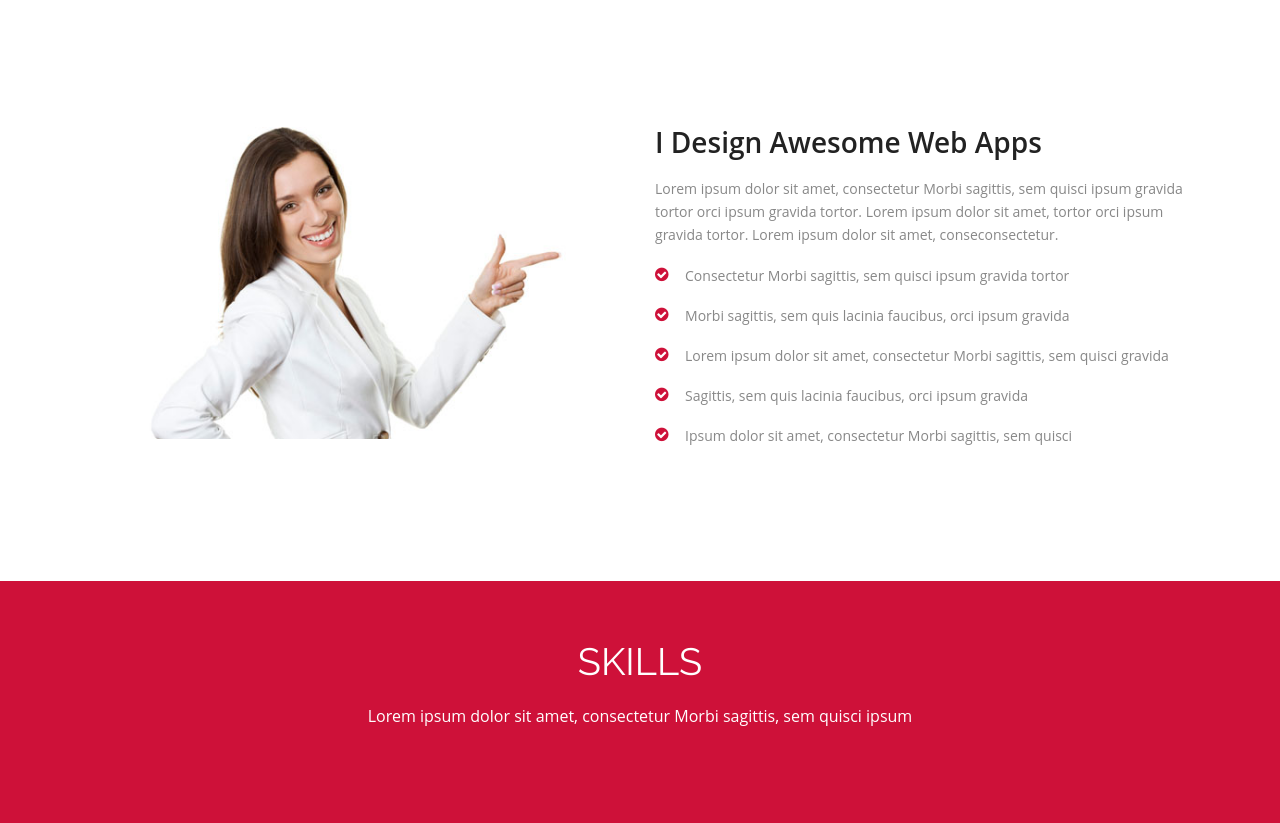
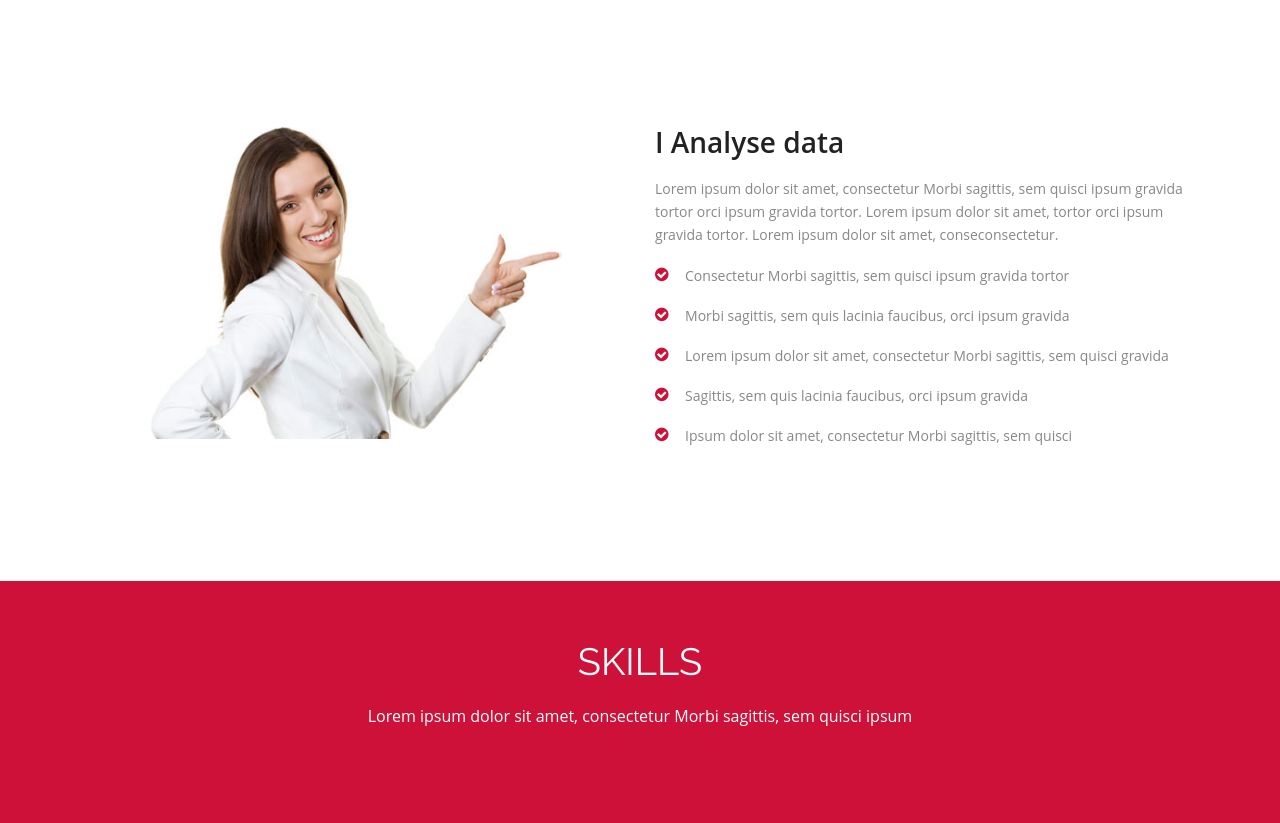
Before and after one commit to apurvayadav/apurvayadav.github.io, a plain HTML site: page index.html in a window 1280 px wide. Shown: the part 892-1715 px from the top of the page. Drawn offline with Linux system fonts and the light colour scheme.

Commit message:
modified index.html

```diff
--- a/index.html
+++ b/index.html
@@ -84,7 +84,7 @@ Licence: Creative Commons Attribution 3.0** - http://creativecommons.org/license
 							<div class="row">
 							<div class="col-md-6"> <img class="img-responsive" src="img/about1.jpg" align=""> </div><!-- /.col-md-6 -->
 								<div class="col-md-6">
-									<h3>I Design Awesome Web Apps</h3>
+									<h3>I Analyse data</h3>
 									<p>
 										 Lorem ipsum dolor sit amet, consectetur Morbi sagittis, sem quisci ipsum gravida tortor orci ipsum gravida tortor. Lorem ipsum dolor sit amet, tortor orci ipsum gravida tortor. Lorem ipsum dolor sit amet, conseconsectetur.
 									</p>
```
